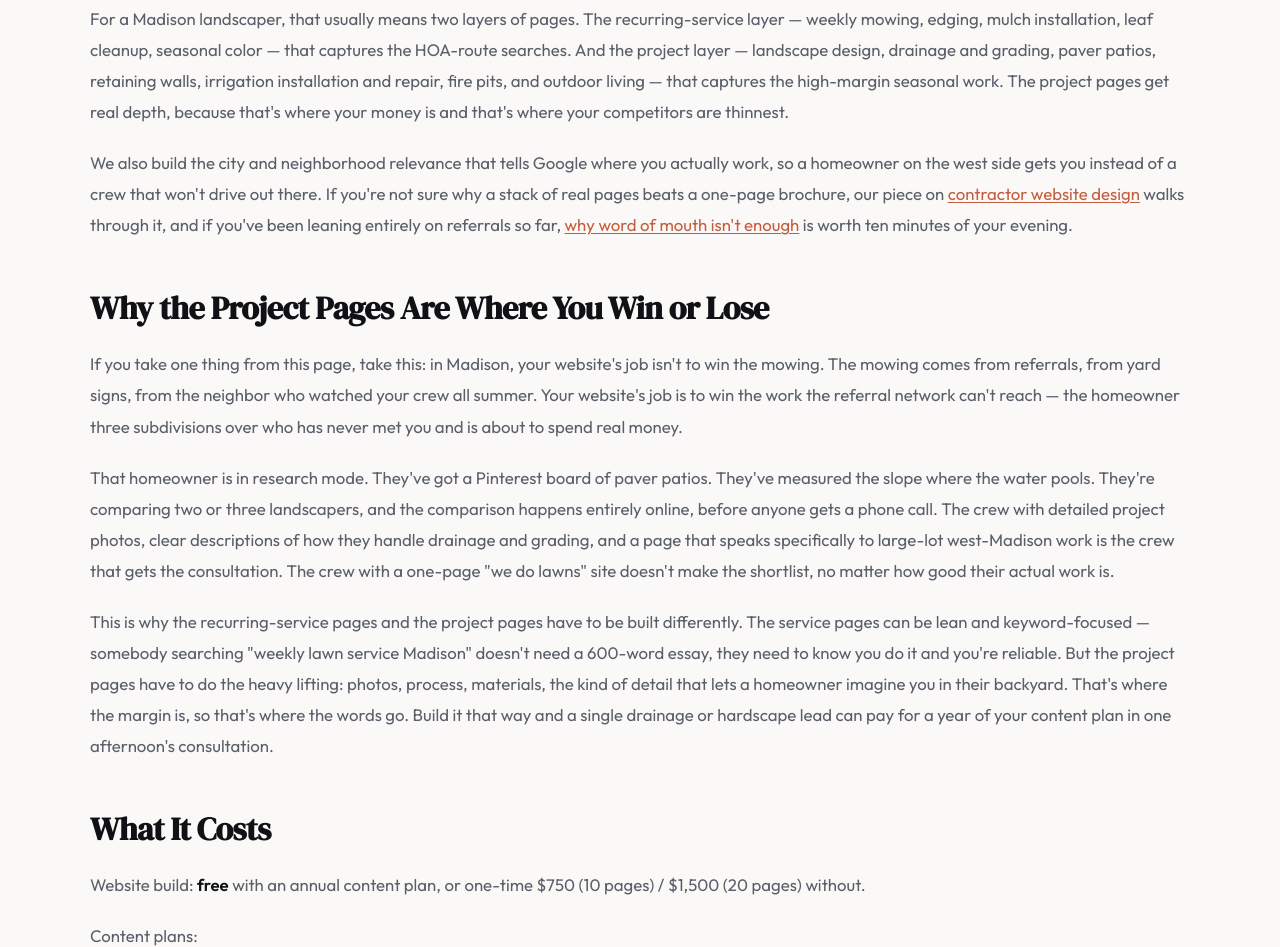
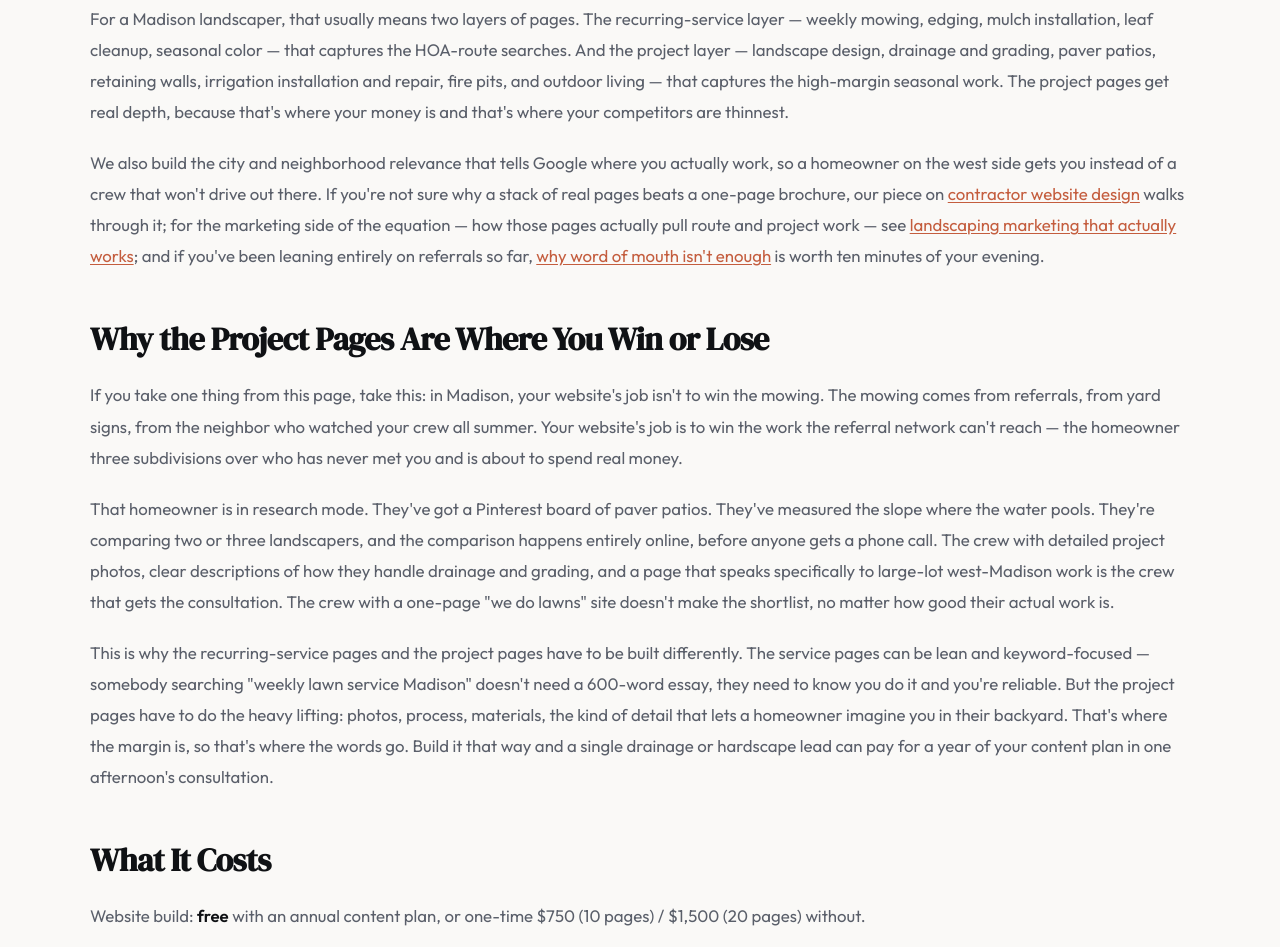
Before and after one commit to mrmicaiah/sites-on-call, an Eleventy site: page src/locations/madison/landscaper/index.njk in a window 1280 px wide. Shown: the part 2133-3080 px from the top of the page. Built offline with nearby package versions, Linux system fonts and the light colour scheme; Eleventy itself is replaced by a stand-in of ours; files that its build step writes are made by us from their sources.

Commit message:
Add internal link to landscaping-marketing-ideas article (Batch B edit 10)

```diff
--- a/src/locations/madison/landscaper/index.njk
+++ b/src/locations/madison/landscaper/index.njk
@@ -128,7 +128,7 @@ permalink: /locations/madison/landscaper/
 
     <p>For a Madison landscaper, that usually means two layers of pages. The recurring-service layer — weekly mowing, edging, mulch installation, leaf cleanup, seasonal color — that captures the HOA-route searches. And the project layer — landscape design, drainage and grading, paver patios, retaining walls, irrigation installation and repair, fire pits, and outdoor living — that captures the high-margin seasonal work. The project pages get real depth, because that's where your money is and that's where your competitors are thinnest.</p>
 
-    <p>We also build the city and neighborhood relevance that tells Google where you actually work, so a homeowner on the west side gets you instead of a crew that won't drive out there. If you're not sure why a stack of real pages beats a one-page brochure, our piece on <a href="/articles/contractor-website-design/">contractor website design</a> walks through it, and if you've been leaning entirely on referrals so far, <a href="/articles/why-word-of-mouth-isnt-enough/">why word of mouth isn't enough</a> is worth ten minutes of your evening.</p>
+    <p>We also build the city and neighborhood relevance that tells Google where you actually work, so a homeowner on the west side gets you instead of a crew that won't drive out there. If you're not sure why a stack of real pages beats a one-page brochure, our piece on <a href="/articles/contractor-website-design/">contractor website design</a> walks through it; for the marketing side of the equation — how those pages actually pull route and project work — see <a href="/articles/landscaping-marketing-ideas/">landscaping marketing that actually works</a>; and if you've been leaning entirely on referrals so far, <a href="/articles/why-word-of-mouth-isnt-enough/">why word of mouth isn't enough</a> is worth ten minutes of your evening.</p>
 
     <h2>Why the Project Pages Are Where You Win or Lose</h2>
 
```
